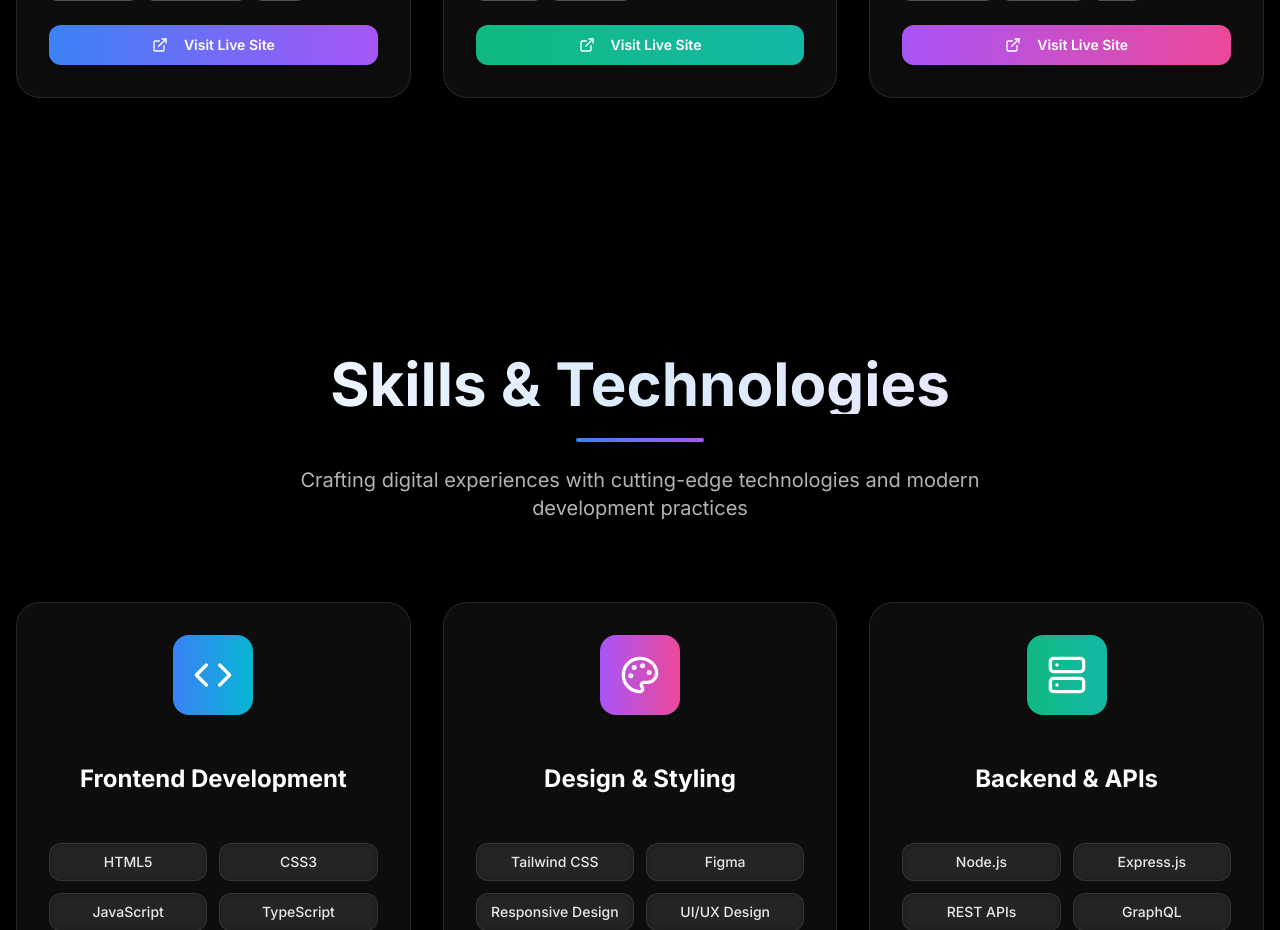
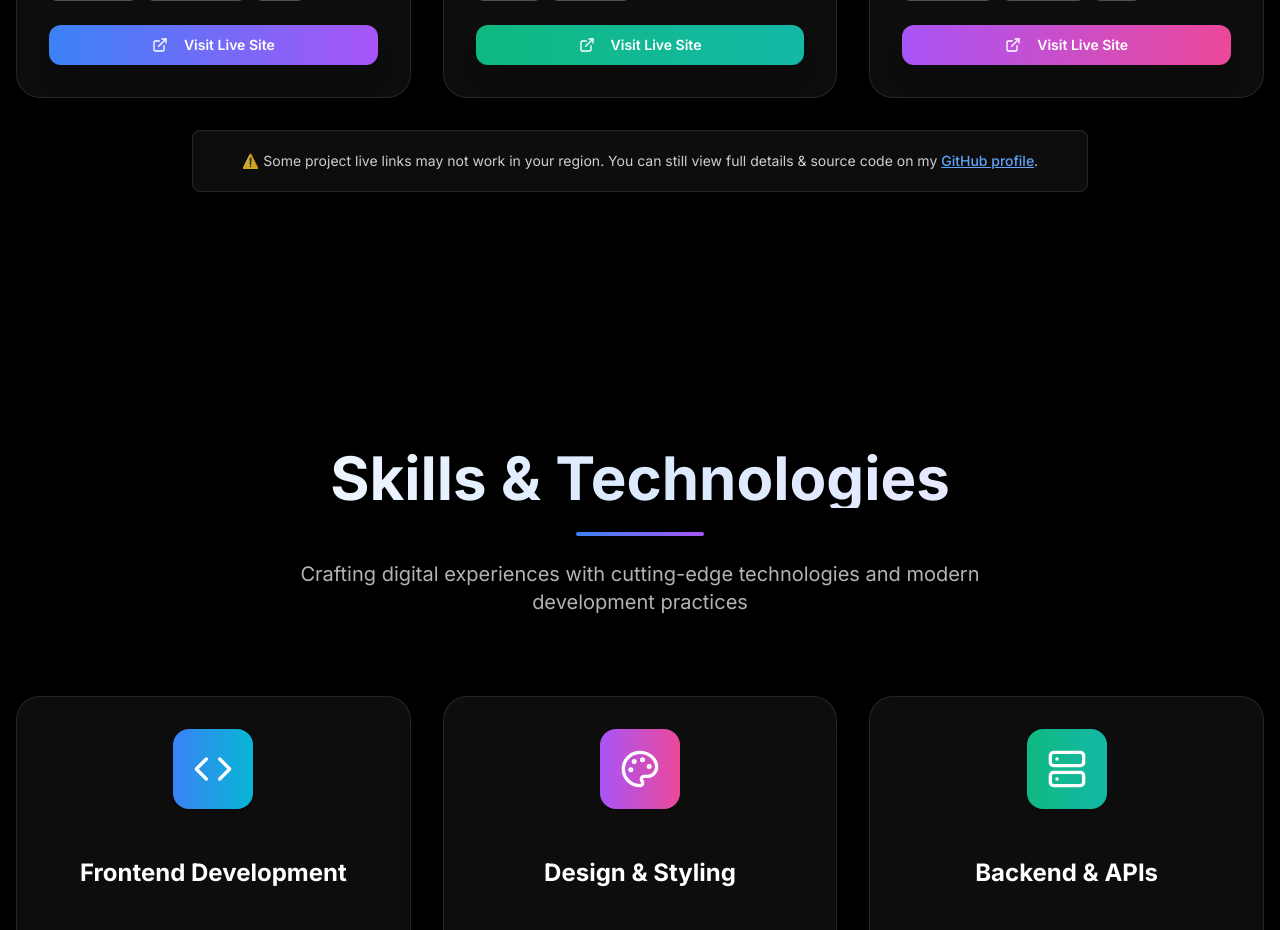
Before and after one commit to sajidhossain8272/sajid-hossain-front-end-developer-portfolio, a Next.js app: page / in a window 1280 px wide. Shown: the part 3020-3950 px from the top of the page. Built offline with nearby package versions, Linux system fonts and the light colour scheme.

Commit message:
message added

```diff
--- a/components/projects-section.tsx
+++ b/components/projects-section.tsx
@@ -140,7 +140,7 @@ export default function ProjectsSection() {
                       src={project.image}
                       alt={project.title}
                       className='w-full h-full object-cover'
-                        loading="lazy"
+                      loading='lazy'
                       style={
                         isMobile
                           ? { borderRadius: "0.75rem" }
@@ -220,6 +220,7 @@ export default function ProjectsSection() {
                         </motion.span>
                       ))}
                     </div>
+
                     {/* Button: always visible, touch-friendly */}
                     <motion.div
                       whileHover={isMobile ? {} : { scale: 1.02 }}
@@ -240,6 +241,31 @@ export default function ProjectsSection() {
             );
           })}
         </div>
+<motion.div
+  className="mt-8 rounded-lg bg-white/5 border border-white/10 p-4 sm:p-5 max-w-4xl mx-auto backdrop-blur-sm shadow-lg"
+  initial={{ opacity: 0, y: 10 }}
+  whileInView={{ opacity: 1, y: 0 }}
+  transition={{ duration: 0.6, delay: 0.2 }}
+  viewport={{ once: true }}
+>
+  <p className="text-xs sm:text-sm text-white/80 leading-relaxed text-center">
+    ⚠️ Some project live links may not work in your region.{" "}
+    <span className="block sm:inline">
+      You can still view full details & source code on my{" "}
+      <a
+        href="https://github.com/sajidhossain8272"
+        target="_blank"
+        rel="noopener noreferrer"
+        className="underline font-medium text-blue-400 hover:text-blue-300 transition-colors"
+      >
+        GitHub profile
+      </a>
+      .
+    </span>
+  </p>
+</motion.div>
+
+
       </div>
     </section>
   );
```
